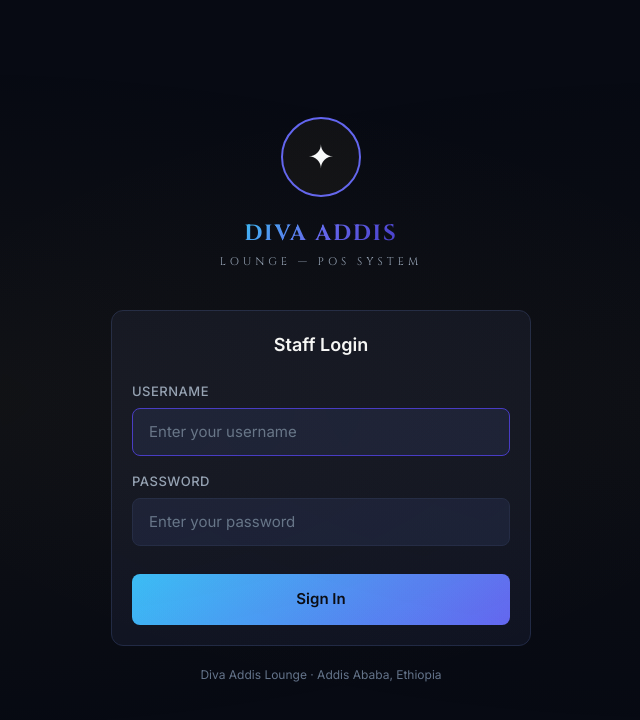
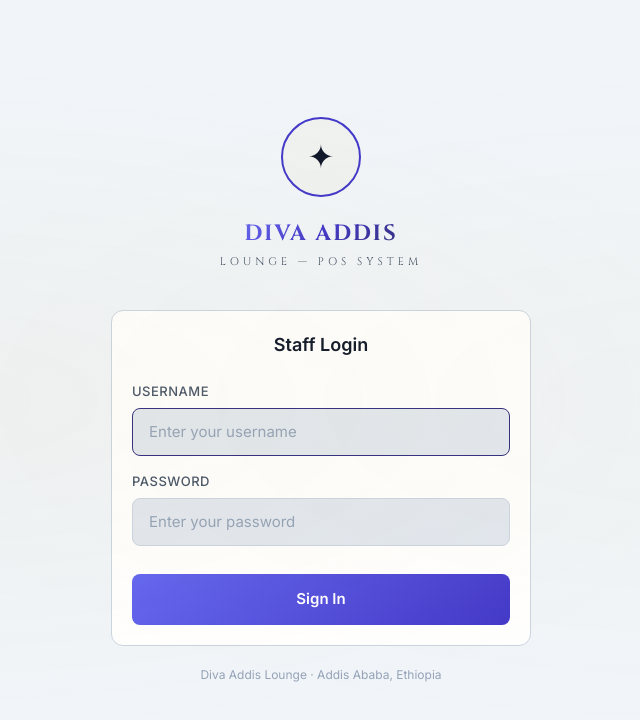
Before and after one commit to dsaccn/diva-addis-pos, a Next.js app: page /login in a window 1280 px wide. Shown: the top 720 px of the page, without its empty margins (319-959 px from the left). Built offline with nearby package versions, Linux system fonts and the light colour scheme.

Commit message:
style: apply Minimalist Nordic Light theme

```diff
--- a/public/offline.html
+++ b/public/offline.html
@@ -7,8 +7,8 @@
   <style>
     * { margin: 0; padding: 0; box-sizing: border-box; }
     body {
-      background: #070a13;
-      color: #f8fafc;
+      background: #F1F5F9;
+      color: #0F172A;
       font-family: 'Inter', system-ui, -apple-system, sans-serif;
       min-height: 100vh;
       display: flex;
@@ -24,8 +24,8 @@
       width: 80px;
       height: 80px;
       border-radius: 50%;
-      border: 2px solid rgba(99, 102, 241, 0.4);
-      background: rgba(99, 102, 241, 0.06);
+      border: 2px solid rgba(67, 56, 202, 0.25);
+      background: rgba(67, 56, 202, 0.05);
       display: flex;
       align-items: center;
       justify-content: center;
@@ -35,7 +35,7 @@
     h1 {
       font-size: 22px;
       font-weight: 700;
-      color: #6366f1;
+      color: #4338CA;
       margin-bottom: 12px;
       letter-spacing: 0.5px;
     }
@@ -78,16 +78,16 @@
     button {
       margin-top: 24px;
       padding: 12px 28px;
-      background: rgba(99, 102, 241, 0.1);
-      border: 1px solid rgba(99, 102, 241, 0.35);
+      background: rgba(67, 56, 202, 0.08);
+      border: 1px solid rgba(67, 56, 202, 0.25);
       border-radius: 8px;
-      color: #6366f1;
+      color: #4338CA;
       font-size: 14px;
       font-weight: 600;
       cursor: pointer;
       letter-spacing: 0.3px;
     }
-    button:hover { background: rgba(99, 102, 241, 0.18); }
+    button:hover { background: rgba(67, 56, 202, 0.15); }
   </style>
 </head>
 <body>
--- a/src/app/globals.css
+++ b/src/app/globals.css
@@ -3,22 +3,22 @@
 @import "tailwindcss";
 
 :root {
-  --gold: #6366F1;
-  --gold-light: #38BDF8;
-  --gold-dark: #4338CA;
-  --black: #070A13;
-  --black-card: #0F1322;
-  --black-hover: #171E36;
-  --black-border: #202945;
-  --text-primary: #F8FAFC;
-  --text-secondary: #94A3B8;
-  --text-muted: #64748B;
-  --success: #059669;
-  --success-light: #34D399;
-  --warning: #D97706;
-  --warning-light: #FBBF24;
-  --danger: #DC2626;
-  --danger-light: #F87171;
+  --gold: #4338CA;
+  --gold-light: #6366F1;
+  --gold-dark: #312E81;
+  --black: #F1F5F9;
+  --black-card: #FFFFFF;
+  --black-hover: #E2E8F0;
+  --black-border: #CBD5E1;
+  --text-primary: #0F172A;
+  --text-secondary: #475569;
+  --text-muted: #94A3B8;
+  --success: #047857;
+  --success-light: #10B981;
+  --warning: #B45309;
+  --warning-light: #F59E0B;
+  --danger: #B91C1C;
+  --danger-light: #EF4444;
 }
 
 * {
@@ -69,7 +69,7 @@ html, body {
 .card-hover:hover {
   border-color: var(--gold);
   transform: translateY(-2px);
-  box-shadow: 0 8px 24px rgba(99, 102, 241, 0.15);
+  box-shadow: 0 8px 24px rgba(67, 56, 202, 0.12);
 }
 
 /* Buttons */
@@ -92,9 +92,9 @@ html, body {
 
 .btn-gold {
   background: linear-gradient(135deg, var(--gold-light), var(--gold));
-  color: var(--black);
+  color: white;
 }
-.btn-gold:hover { filter: brightness(1.1); transform: translateY(-1px); box-shadow: 0 4px 16px rgba(99, 102, 241, 0.3); }
+.btn-gold:hover { filter: brightness(1.1); transform: translateY(-1px); box-shadow: 0 4px 16px rgba(67, 56, 202, 0.25); }
 .btn-gold:active { transform: translateY(0); }
 
 .btn-outline {
@@ -102,7 +102,7 @@ html, body {
   border: 1px solid var(--gold-dark);
   color: var(--gold);
 }
-.btn-outline:hover { background: rgba(99, 102, 241, 0.08); border-color: var(--gold); }
+.btn-outline:hover { background: rgba(67, 56, 202, 0.08); border-color: var(--gold); }
 
 .btn-danger {
   background: var(--danger);
@@ -171,11 +171,11 @@ html, body {
   letter-spacing: 0.5px;
 }
 
-.badge-free { background: rgba(82,183,136,0.15); color: var(--success-light); }
-.badge-occupied { background: rgba(244,162,97,0.15); color: var(--warning-light); }
-.badge-waiting { background: rgba(230,57,70,0.15); color: var(--danger-light); }
-.badge-open { background: rgba(99, 102, 241, 0.15); color: var(--gold); }
-.badge-paid { background: rgba(82,183,136,0.15); color: var(--success-light); }
+.badge-free { background: rgba(16, 185, 129, 0.12); color: var(--success); }
+.badge-occupied { background: rgba(245, 158, 11, 0.12); color: var(--warning); }
+.badge-waiting { background: rgba(239, 68, 68, 0.12); color: var(--danger); }
+.badge-open { background: rgba(67, 56, 202, 0.12); color: var(--gold); }
+.badge-paid { background: rgba(16, 185, 129, 0.12); color: var(--success); }
 .badge-cancelled { background: rgba(90,80,64,0.2); color: var(--text-muted); }
 
 /* Divider */
--- a/src/app/layout.tsx
+++ b/src/app/layout.tsx
@@ -14,7 +14,7 @@ export const metadata: Metadata = {
 }
 
 export const viewport: Viewport = {
-  themeColor: '#6366f1',
+  themeColor: '#4338ca',
   width: 'device-width',
   initialScale: 1,
 }
--- a/src/components/OfflineBanner.tsx
+++ b/src/components/OfflineBanner.tsx
@@ -239,9 +239,9 @@ export default function OfflineBanner() {
       message: `${pendingCount} unsaved change${pendingCount !== 1 ? 's' : ''} — syncing to cloud…`,
     },
     'online-syncing': {
-      bg: 'rgba(99, 102, 241, 0.1)',
-      border: 'rgba(99, 102, 241, 0.3)',
-      color: '#6366f1',
+      bg: 'rgba(67, 56, 202, 0.08)',
+      border: 'rgba(67, 56, 202, 0.25)',
+      color: '#4338ca',
       icon: <RefreshCw size={14} className="ob-spin" />,
       message: 'Syncing with cloud…',
     },
```
Also changed, not shown: public/manifest.json.
